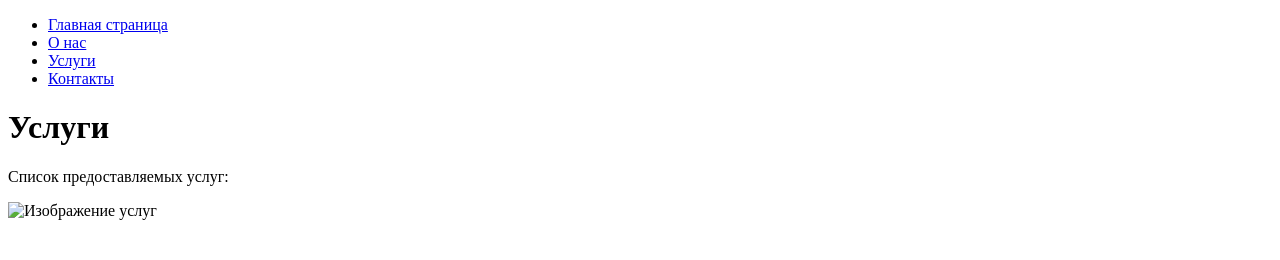
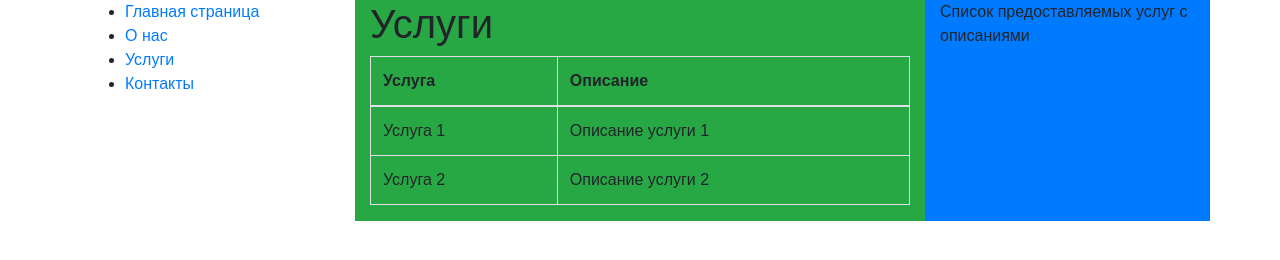
Before and after one commit to nenuscam1337/nenuscam13.github.io, a plain HTML site: page services.html in a window 1280 px wide. Drawn offline with nearby package versions, Linux system fonts and the light colour scheme.

Commit message:
Update services.html

```diff
--- a/services.html
+++ b/services.html
@@ -1,23 +1,54 @@
 <!DOCTYPE html>
 <html>
 <head>
-  <ul>
-  <li><a href="index.html">Главная страница</a></li>
-  <li><a href="about.html">О нас</a></li>
-  <li><a href="services.html">Услуги</a></li>
-  <li><a href="contact.html">Контакты</a></li>
-</ul>
   <title>Услуги</title>
+  <link rel="stylesheet" href="https://stackpath.bootstrapcdn.com/bootstrap/4.5.2/css/bootstrap.min.css">
   <style>
+    body {
+      font-family: sans-serif;
+      margin: 0;
+      padding: 0;
+    }
   </style>
 </head>
 <body>
   <div class="container">
-    <nav>
-    </nav>
-    <h1>Услуги</h1>
-    <p>Список предоставляемых услуг:</p>
-    <img src="services.jpg" alt="Изображение услуг">
+    <div class="row">
+      <div class="col-md-3 left-panel">
+        <nav>
+          <ul>
+            <li><a href="index.html">Главная страница</a></li>
+            <li><a href="about.html">О нас</a></li>
+            <li><a href="services.html">Услуги</a></li>
+            <li><a href="contact.html">Контакты</a></li>
+          </ul>
+        </nav>
+      </div>
+      <div class="col-md-6 main-content bg-success">
+        <h1>Услуги</h1>
+        <table class="table table-bordered">
+          <thead>
+            <tr>
+              <th>Услуга</th>
+              <th>Описание</th>
+            </tr>
+          </thead>
+          <tbody>
+            <tr>
+              <td>Услуга 1</td>
+              <td>Описание услуги 1</td>
+            </tr>
+            <tr>
+              <td>Услуга 2</td>
+              <td>Описание услуги 2</td>
+            </tr>
+          </tbody>
+        </table>
+      </div>
+      <div class="col-md-3 right-panel bg-primary">
+        <p>Список предоставляемых услуг с описаниями</p>
+      </div>
+    </div>
   </div>
 </body>
 </html>
```
